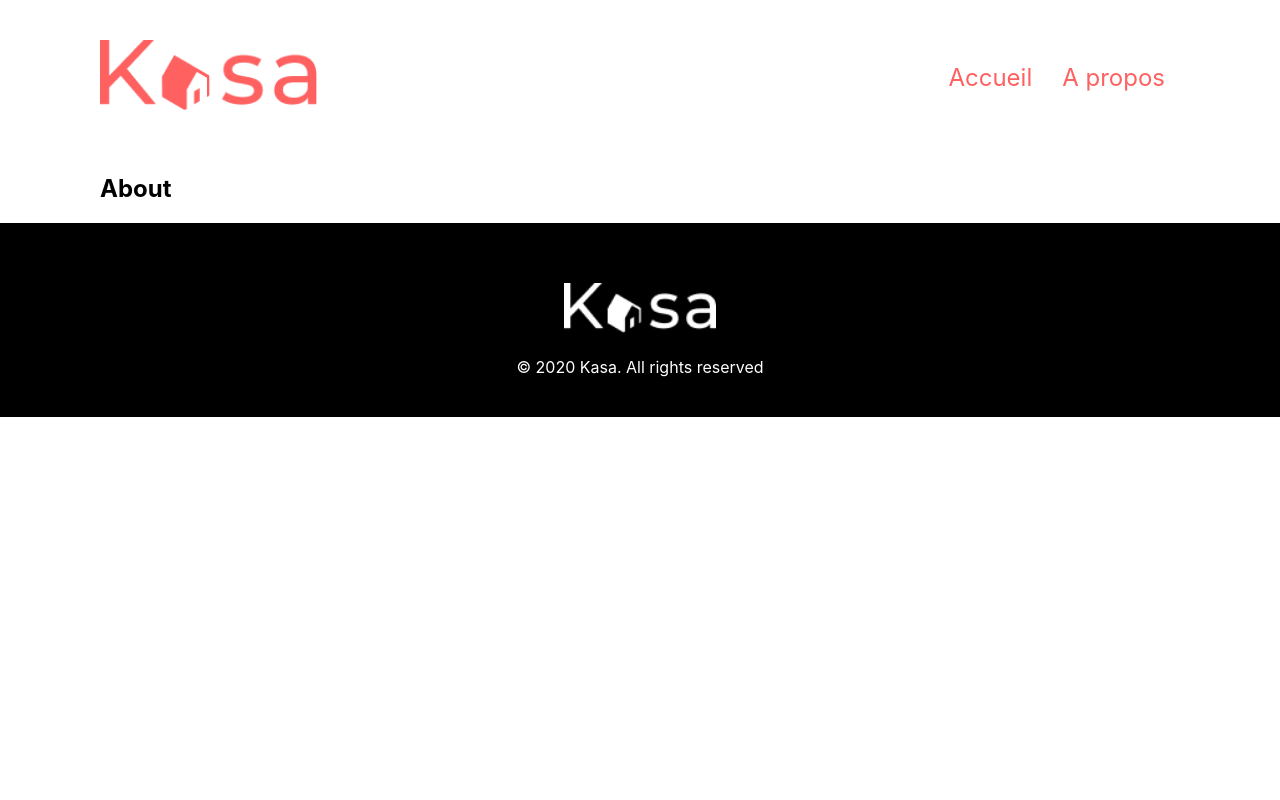
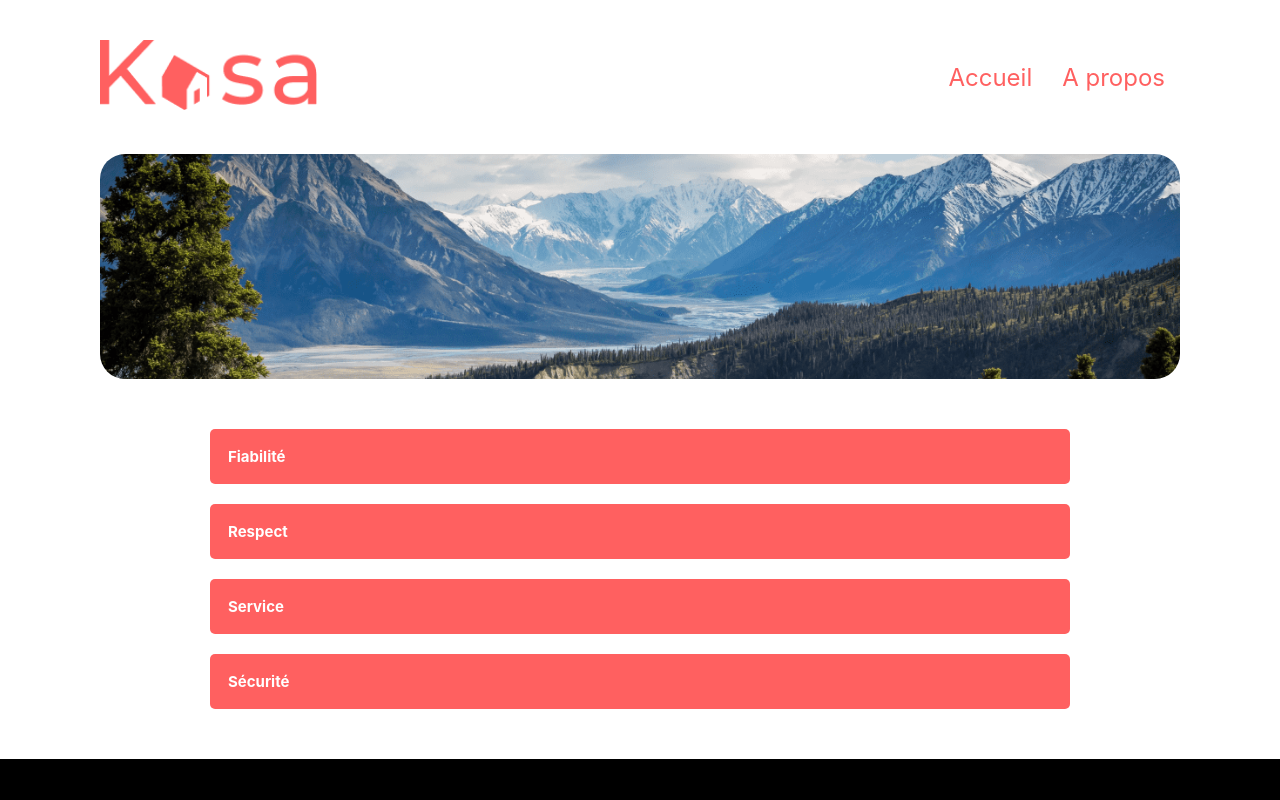
Before and after one commit to Jeffrey-Blanc/Kasa, a React (Create React App) app: page /about in a window 1280 px wide. Shown: the top 800 px of the page. Built offline with nearby package versions, Linux system fonts and the light colour scheme.

Commit message:
Add About and components Collapse first step

```diff
--- /dev/null
+++ b/src/components/Collapse/index.jsx
@@ -0,0 +1,99 @@
+import { useState } from 'react'
+import styled from 'styled-components'
+import colors from '../../utils/style/colors'
+
+const WrapperCollapse = styled.div`
+  margin: 20px 0;
+`
+
+const TitleCollapse = styled.h2`
+  background-color: ${colors.primary};
+  color: #fff;
+  cursor: pointer;
+  padding: 18px;
+  margin: 0px;
+  border: none;
+  text-align: left;
+  outline: none;
+  font-size: 15px;
+  border-radius: 5px;
+`
+const ContentCollapse = styled.div`
+  display: block;
+  color: ${colors.primary};
+  padding: 18px;
+  overflow: hidden;
+  background-color: #f1f1f1;
+  border-radius: 5px;
+`
+
+function Collapse() {
+  const [isActive, setIsActive] = useState(false)
+  return isActive ? (
+    <div>
+      <WrapperCollapse>
+        <TitleCollapse onClick={() => setIsActive(false)}>
+          Fiabilité
+        </TitleCollapse>
+        <ContentCollapse>
+          Les annonces postées sur Kasa garantissent une fiabilité totale. Les photos sont conformes aux logements, et toutes les informations sont
+          régulièrement vérifiées par nos équipes.
+        </ContentCollapse>
+      </WrapperCollapse>
+      <WrapperCollapse>
+        <TitleCollapse onClick={() => setIsActive(false)}>
+          Respect
+        </TitleCollapse>
+        <ContentCollapse>
+          La bienveillance fait partie des valeurs fondatrices de Kasa. Tout comportement discriminatoire ou de perturbation du voisinage entraînera
+          une exclusion de notre plateforme.
+        </ContentCollapse>
+      </WrapperCollapse>
+      <WrapperCollapse>
+        <TitleCollapse onClick={() => setIsActive(false)}>
+          Service
+        </TitleCollapse>
+        <ContentCollapse>
+          Nos équipes se tiennent à votre disposition pour vous fournir une expérience parfaite.
+          N'hésitez pas à nous contacter si vous avez la moindre question.
+        </ContentCollapse>
+      </WrapperCollapse>
+      <WrapperCollapse>
+        <TitleCollapse onClick={() => setIsActive(false)}>
+          Sécurité
+        </TitleCollapse>
+        <ContentCollapse>
+          La sécurité est la priorité de Kasa. Aussi bien pour nos hôtes que pour les voyageurs,
+          chaque logement correspond aux critères de sécurité établis par nos services. En laissant une note aussi bien à l'hôte qu'au locataire,
+          cela permet à nos équipes de vérifier que les standards sont bien respectés.
+          Nous organisons également des ateliers sur la sécurité domestique pour nos hôtes.
+        </ContentCollapse>
+      </WrapperCollapse>
+    </div>
+  ) : (
+    <div>
+      <WrapperCollapse>
+        <TitleCollapse onClick={() => setIsActive(true)}>
+          Fiabilité
+        </TitleCollapse>
+      </WrapperCollapse>
+      <WrapperCollapse>
+        <TitleCollapse onClick={() => setIsActive(true)}>
+          Respect
+        </TitleCollapse>
+      </WrapperCollapse>
+      <WrapperCollapse>
+        <TitleCollapse onClick={() => setIsActive(true)}>
+          Service
+        </TitleCollapse>
+      </WrapperCollapse>
+      <WrapperCollapse>
+        <TitleCollapse onClick={() => setIsActive(true)}>
+          Sécurité
+        </TitleCollapse>
+      </WrapperCollapse>
+    </div>
+  )
+}
+
+export default Collapse
--- a/src/index.js
+++ b/src/index.js
@@ -8,6 +8,7 @@ import Header from "./components/Header";
 import Footer from "./components/Footer"
 import Error from "./components/Error"
 import Home from "./pages/Home"
+import About from "./pages/About"
 
 import {
   BrowserRouter as Router,
@@ -32,9 +33,6 @@ root.render(
             <Route path="/about">
               <About />
             </Route>
-            <Route path="/users">
-              <Users />
-            </Route>
             <Route>
               <Error />
             </Route>
@@ -46,13 +44,6 @@ root.render(
   </React.StrictMode>
 );
 
-function About() {
-  return <h2>About</h2>;
-}
-
-function Users() {
-  return <h2>Users</h2>;
-}
 // If you want to start measuring performance in your app, pass a function
 // to log results (for example: reportWebVitals(console.log))
 // or send to an analytics endpoint. Learn more: https://bit.ly/CRA-vitals
--- /dev/null
+++ b/src/pages/About/index.jsx
@@ -0,0 +1,91 @@
+// import colors from '../../utils/style/colors'
+import PhotoAbout from '../../assets/img-about.png'
+import styled from 'styled-components'
+import Collapse from '../../components/Collapse'
+
+const CarouselAbout = styled.div`
+  position: relative;
+  display: flex;
+  justify-content: center;
+  align-items: center;
+  height: 225px;
+  color: white;
+  text-align: center;
+`
+
+const PictureAbout = styled.img`
+  position: absolute;
+  left: 0;
+  top: 0;
+  bottom: 0;
+  width: 100%;
+  max-height: 225px;
+  object-fit: cover;
+  border-radius: 25px;
+`
+
+const ContainerAbout = styled.div`
+  display: flex;
+  flex-direction: column;
+  padding: 30px 110px;
+`
+
+// const TitleCollapse = styled.h2`
+//   background-color: ${colors.primary};
+//   color: #fff;
+//   cursor: pointer;
+//   padding: 18px;
+//   margin: 0px;
+//   border: none;
+//   text-align: left;
+//   outline: none;
+//   font-size: 15px;
+//   border-radius: 5px;
+// `
+// const ContentCollapse = styled.div`
+//   display: block;
+//   color: ${colors.primary};
+//   padding: 18px;
+//   overflow: hidden;
+//   background-color: #f1f1f1;
+//   border-radius: 5px;
+// `
+
+function About() {
+
+  // function handleCollapse() {
+
+  // }
+
+
+  return (
+    <div>
+      <CarouselAbout>
+        <PictureAbout src={PhotoAbout}/>
+      </CarouselAbout>
+      <ContainerAbout>
+        {/* <div>
+          <TitleCollapse onClick={() => handleCollapse()}>
+            Fiabilité
+          </TitleCollapse>
+          <ContentCollapse>
+            Les annonces postées sur Kasa garantissent une fiabilité totale. Les photos sont conformes aux logements, et toutes les informations sont
+            régulièrement vérifiées par nos équipes.
+          </ContentCollapse>
+        </div>
+        <div>
+          <TitleCollapse onClick={() => handleCollapse()}>
+            Respect
+          </TitleCollapse>
+          <ContentCollapse>
+            La bienveillance fait partie des valeurs fondatrices de Kasa. Tout comportement discriminatoire ou de perturbation du voisinage entraînera
+            une exclusion de notre plateforme.
+          </ContentCollapse>
+        </div> */}
+        <Collapse />
+      </ContainerAbout>
+    </div>
+  )
+}
+
+export default About
```
